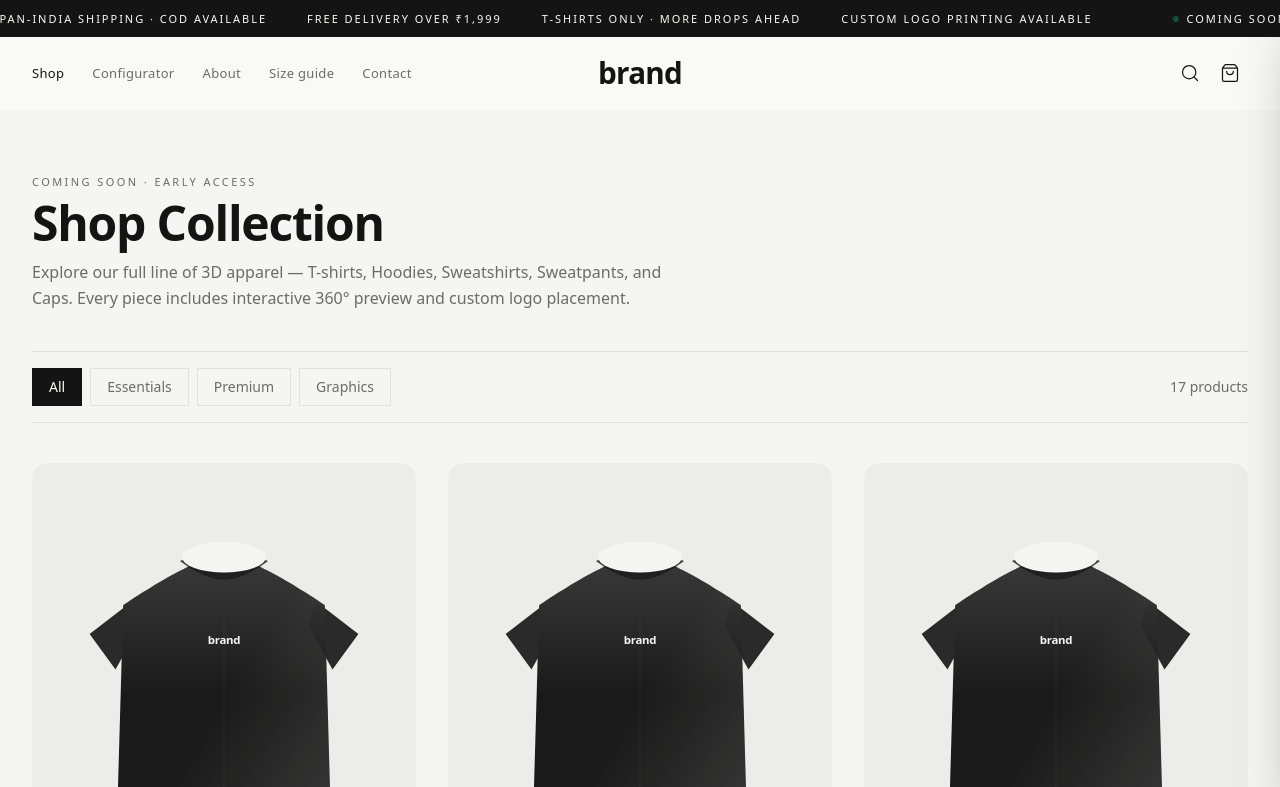
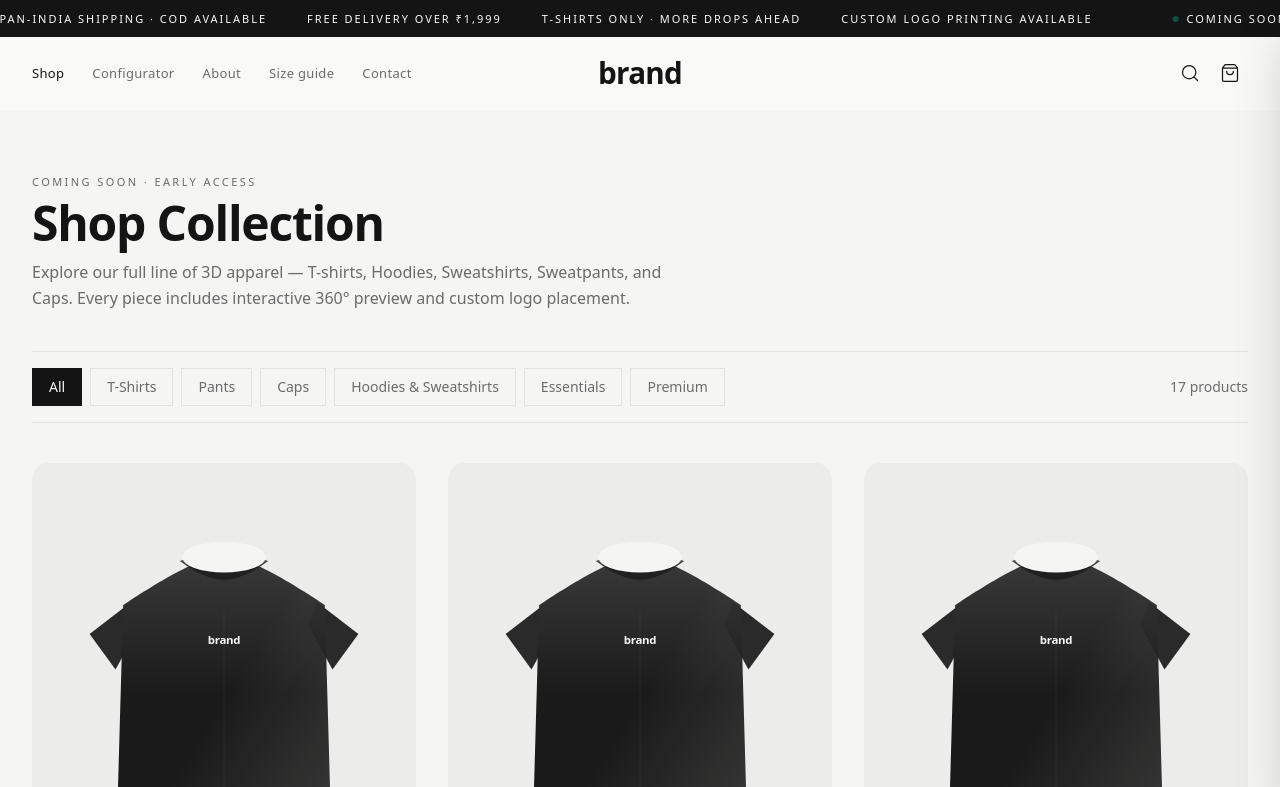
Before and after one commit to koushik1133/ecommerce, a Next.js app: page /shop in a window 1280 px wide. Shown: the top 787 px of the page. Built offline with nearby package versions, Linux system fonts and the light colour scheme.

Commit message:
feat: added garment category filter tabs and synced StudioConfigurator state with product prop

```diff
--- a/src/app/shop/page.tsx
+++ b/src/app/shop/page.tsx
@@ -30,7 +30,13 @@ function ShopContent() {
   const filtered =
     filter === "all"
       ? sortedProducts
-      : sortedProducts.filter((p) => p.category === filter);
+      : sortedProducts.filter((p) => {
+          if (filter === "t-shirts") return p.garmentCategory === "T-Shirts";
+          if (filter === "pants") return p.garmentCategory === "Pants";
+          if (filter === "caps") return p.garmentCategory === "Caps";
+          if (filter === "hoodies") return p.garmentCategory === "Hoodies/Sweatshirts";
+          return p.category === filter;
+        });
 
   return (
     <div className="container-brand py-10 md:py-16">
--- a/src/components/ShopFilters.tsx
+++ b/src/components/ShopFilters.tsx
@@ -2,9 +2,12 @@ import Link from "next/link";
 
 const FILTERS = [
   { id: "all", label: "All" },
+  { id: "t-shirts", label: "T-Shirts" },
+  { id: "pants", label: "Pants" },
+  { id: "caps", label: "Caps" },
+  { id: "hoodies", label: "Hoodies & Sweatshirts" },
   { id: "essentials", label: "Essentials" },
   { id: "premium", label: "Premium" },
-  { id: "graphics", label: "Graphics" },
 ];
 
 export function ShopFilters({
--- a/src/components/StudioConfigurator.tsx
+++ b/src/components/StudioConfigurator.tsx
@@ -1,6 +1,6 @@
 "use client";
 
-import { useRef, useState, type ReactNode } from "react";
+import { useEffect, useRef, useState, type ReactNode } from "react";
 import {
   Check,
   ChevronDown,
@@ -99,6 +99,14 @@ export function StudioConfigurator({
   const [modelSlug, setModelSlug] = useState<string>(
     product.modelSlug || getModelSlugForProduct(product) || "oversized-tshirt"
   );
+
+  useEffect(() => {
+    const targetSlug = product.modelSlug || getModelSlugForProduct(product);
+    if (targetSlug) {
+      setModelSlug(targetSlug);
+    }
+  }, [product]);
+
   const activeProduct =
     products.find((p) => (p.modelSlug || getModelSlugForProduct(p)) === modelSlug) || product;
   const isTop = !["sweatpants", "cap"].includes(modelSlug);
```
